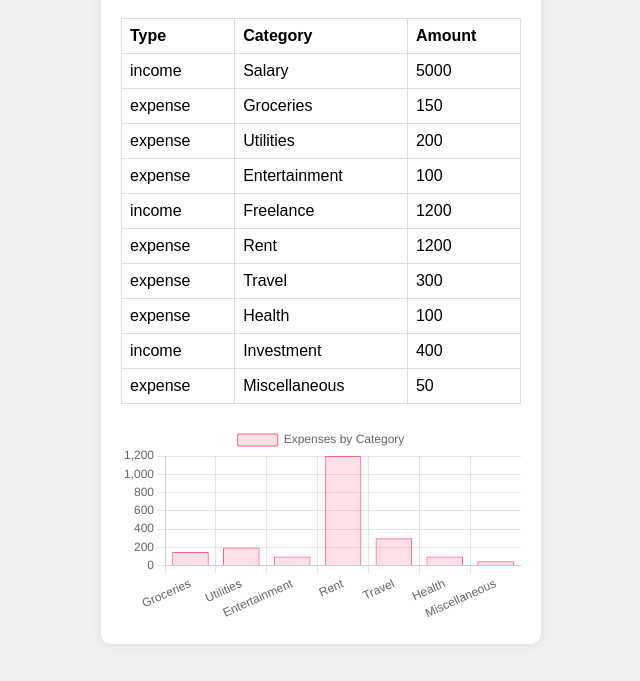
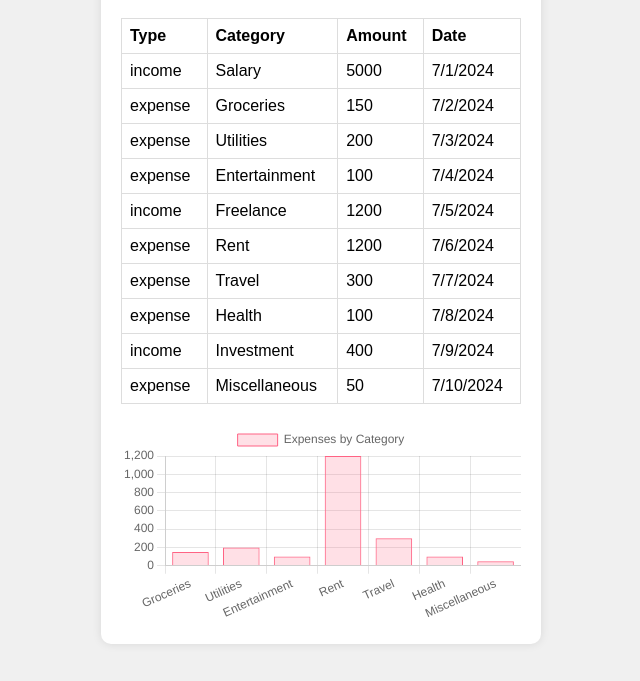
Before and after one commit to jhelgodt/Budget-Tracker, a plain HTML site: page index.html in a window 1280 px wide. Shown: the part 119-800 px from the top of the page, without its empty margins (319-959 px from the left). Drawn offline with nearby package versions, Linux system fonts and the light colour scheme.

Commit message:
feat: add date property to transactions and display in table
- Updated transactions array to include a date property for each transaction.
- Modified renderTransactions function to display the date in the HTML table.
- Formatted dates using toLocaleDateString for better readability.
- Added a Date column header to the HTML table.

This commit enhances the budget tracking application by including the transaction dates, providing better context and information for each entry.

```diff
--- a/app.js
+++ b/app.js
@@ -1,68 +1,90 @@
-// app.js
-
+// Define an array of transactions. Each transaction has a type (income or expense),
+// a category, an amount and an date.
 const transactions = [
-  { type: "income", category: "Salary", amount: 5000 },
-  { type: "expense", category: "Groceries", amount: 150 },
-  { type: "expense", category: "Utilities", amount: 200 },
-  { type: "expense", category: "Entertainment", amount: 100 },
-  { type: "income", category: "Freelance", amount: 1200 },
-  { type: "expense", category: "Rent", amount: 1200 },
-  { type: "expense", category: "Travel", amount: 300 },
-  { type: "expense", category: "Health", amount: 100 },
-  { type: "income", category: "Investment", amount: 400 },
-  { type: "expense", category: "Miscellaneous", amount: 50 },
+  { type: "income", category: "Salary", amount: 5000, date: "2024-07-01" },
+  { type: "expense", category: "Groceries", amount: 150, date: "2024-07-02" },
+  { type: "expense", category: "Utilities", amount: 200, date: "2024-07-03" },
+  {
+    type: "expense",
+    category: "Entertainment",
+    amount: 100,
+    date: "2024-07-04",
+  },
+  { type: "income", category: "Freelance", amount: 1200, date: "2024-07-05" },
+  { type: "expense", category: "Rent", amount: 1200, date: "2024-07-06" },
+  { type: "expense", category: "Travel", amount: 300, date: "2024-07-07" },
+  { type: "expense", category: "Health", amount: 100, date: "2024-07-08" },
+  { type: "income", category: "Investment", amount: 400, date: "2024-07-09" },
+  {
+    type: "expense",
+    category: "Miscellaneous",
+    amount: 50,
+    date: "2024-07-10",
+  },
 ];
 
+// Function to render transactions in the HTML table
 function renderTransactions() {
+  // Get the table body element from the HTML
   const tableBody = document.querySelector("#transactionTable tbody");
+  // Clear any existing rows in the table
   tableBody.innerHTML = "";
 
+  // Loop through each transaction and create a new row in the table
   transactions.forEach((transaction) => {
     const row = document.createElement("tr");
     row.innerHTML = `
           <td>${transaction.type}</td>
           <td>${transaction.category}</td>
           <td>${transaction.amount}</td>
+          <td>${new Date(transaction.date).toLocaleDateString()}</td>
       `;
+    // Add the new row to the table body
     tableBody.appendChild(row);
   });
 }
 
+// Function to render a bar chart of expenses by category
 function renderExpenseChart() {
+  // Get the context of the canvas element for the chart
   const ctx = document.getElementById("expenseChart").getContext("2d");
+  // Filter out only the expense transactions
   const expenseTransactions = transactions.filter(
     (transaction) => transaction.type === "expense"
   );
+  // Calculate the total amount for each expense category
   const expenseCategories = expenseTransactions.reduce((acc, transaction) => {
     acc[transaction.category] =
       (acc[transaction.category] || 0) + transaction.amount;
     return acc;
   }, {});
 
+  // Create a new bar chart using Chart.js
   const chart = new Chart(ctx, {
-    type: "bar",
+    type: "bar", // Type of chart (bar chart)
     data: {
-      labels: Object.keys(expenseCategories),
+      labels: Object.keys(expenseCategories), // Categories as labels
       datasets: [
         {
           label: "Expenses by Category",
-          data: Object.values(expenseCategories),
-          backgroundColor: "rgba(255, 99, 132, 0.2)",
-          borderColor: "rgba(255, 99, 132, 1)",
-          borderWidth: 1,
+          data: Object.values(expenseCategories), // Amounts for each category
+          backgroundColor: "rgba(255, 99, 132, 0.2)", // Bar color
+          borderColor: "rgba(255, 99, 132, 1)", // Bar border color
+          borderWidth: 1, // Border width
         },
       ],
     },
     options: {
       scales: {
         y: {
-          beginAtZero: true,
+          beginAtZero: true, // Start the y-axis at zero
         },
       },
     },
   });
 }
 
+// When the document is fully loaded, render the transactions and the chart
 document.addEventListener("DOMContentLoaded", () => {
   renderTransactions();
   renderExpenseChart();
--- a/index.html
+++ b/index.html
@@ -15,6 +15,7 @@
             <th>Type</th>
             <th>Category</th>
             <th>Amount</th>
+            <th>Date</th>
           </tr>
         </thead>
         <tbody>
```
